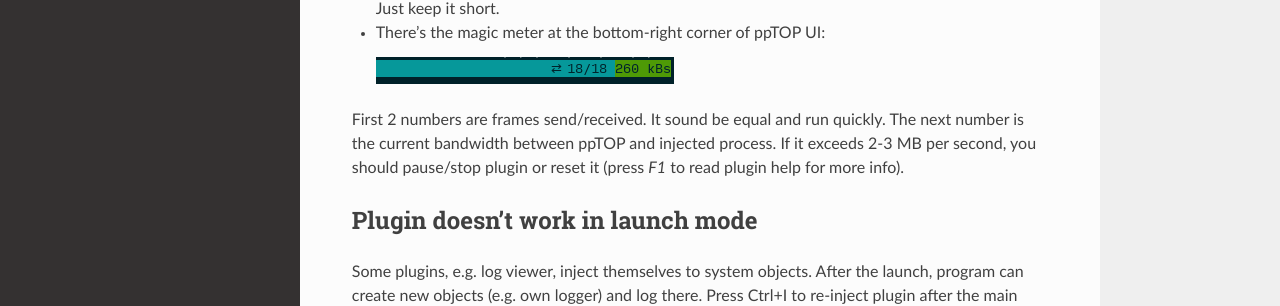
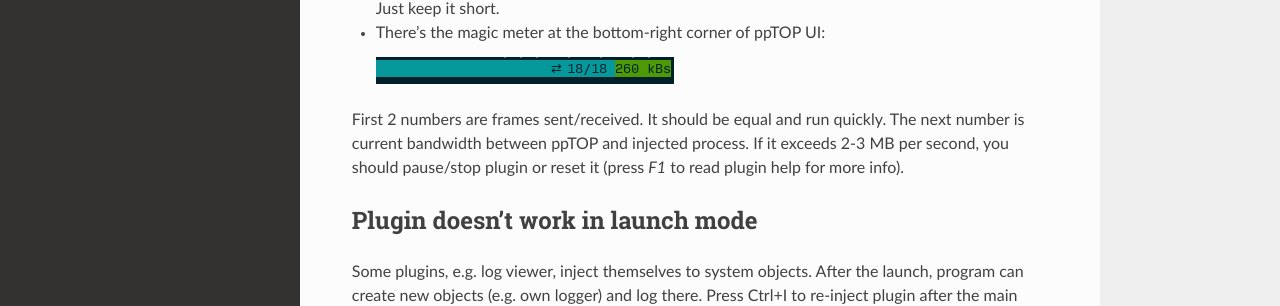
Before and after one commit to alttch/pptop, a Sphinx documentation site: the page built from doc/troubleshooting.rst, in a window 1280 px wide and 1161 px high. Shown: the part 467-773 px from the top of the window. Built offline with Sphinx 7.4.7 and the Read the Docs theme 2.0.0, drawn with Linux system fonts in a browser that asks for light colours.

Commit message:
troubleshooting.rst

```diff
--- a/doc/troubleshooting.rst
+++ b/doc/troubleshooting.rst
@@ -23,10 +23,10 @@
   .. figure:: images/meter.png
     :scale: 100%
 
-First 2 numbers are frames send/received. It sound be equal and run quickly.
-The next number is the current bandwidth between ppTOP and injected process. If
-it exceeds 2-3 MB per second, you should pause/stop plugin or reset it (press
-*F1* to read plugin help for more info).
+First 2 numbers are frames sent/received. It should be equal and run quickly.
+The next number is current bandwidth between ppTOP and injected process. If it
+exceeds 2-3 MB per second, you should pause/stop plugin or reset it (press *F1*
+to read plugin help for more info).
 
 Plugin doesn't work in launch mode
 ==================================
```
